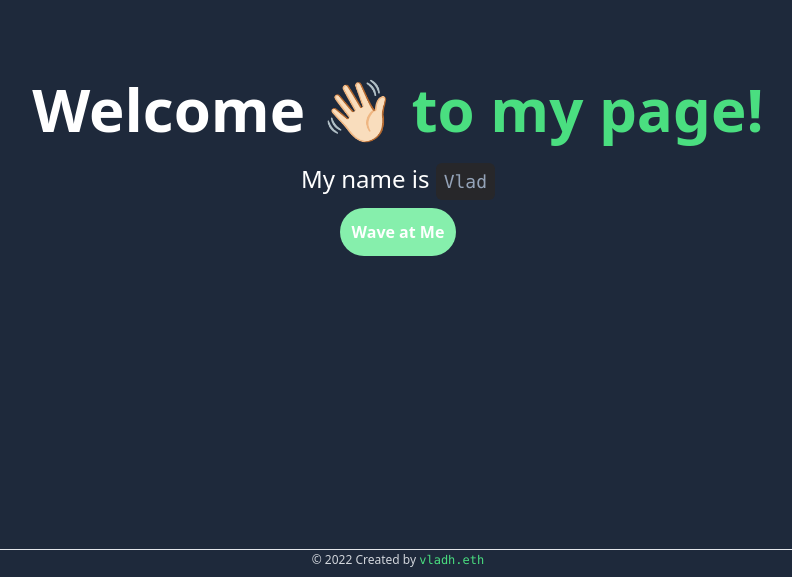
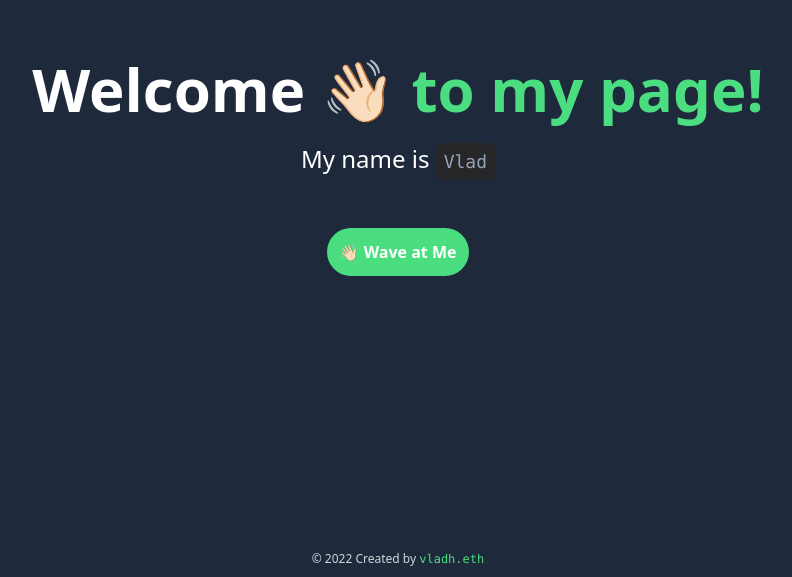
Before and after one commit to hernandez87v/my-wave-portal2, a Next.js app: page / in a window 1280 px wide. Shown: the part 223-800 px from the top of the page, without its empty margins (242-1034 px from the left). Built offline with nearby package versions, Linux system fonts and the light colour scheme.

Commit message:
add styling to homepage

```diff
--- a/pages/index.tsx
+++ b/pages/index.tsx
@@ -9,25 +9,30 @@ export default function Home() {
       </Head>
 
       <main className="flex w-full flex-1 flex-col items-center justify-center px-20 text-center">
+        <div>
         <h1 className="text-white text-6xl font-bold">
           Welcome 👋🏻{' '}
           <a className="text-green-400" href="https://nextjs.org">
             to my page!
           </a>
         </h1>
-
+        </div>
+        <div>
         <p className="mt-3 p-3 text-2xl text-white">
           My name is{' '}
           <code className="rounded-md bg-zinc-800 p-2 font-mono text-lg text-slate-400">
             Vlad
           </code>
         </p>
+        </div>
         <div>
-        <button className="bg-green-300 text-white rounded-full font-bold p-3">Wave at Me</button>
+        <div>
+          <button className="bg-green-400 text-white rounded-full font-bold mt-10 p-3">👋🏻 Wave at Me</button>
+        </div>
         </div>
       </main>
 
-      <footer className="text-gray-300 text-xs flex items-center justify-center w-full h-5 border-t">
+      <footer className="text-gray-300 text-xs flex items-center justify-center w-full h-5">
           <h1>
             © {new Date().getFullYear()} Created by{' '}
             <a
```
